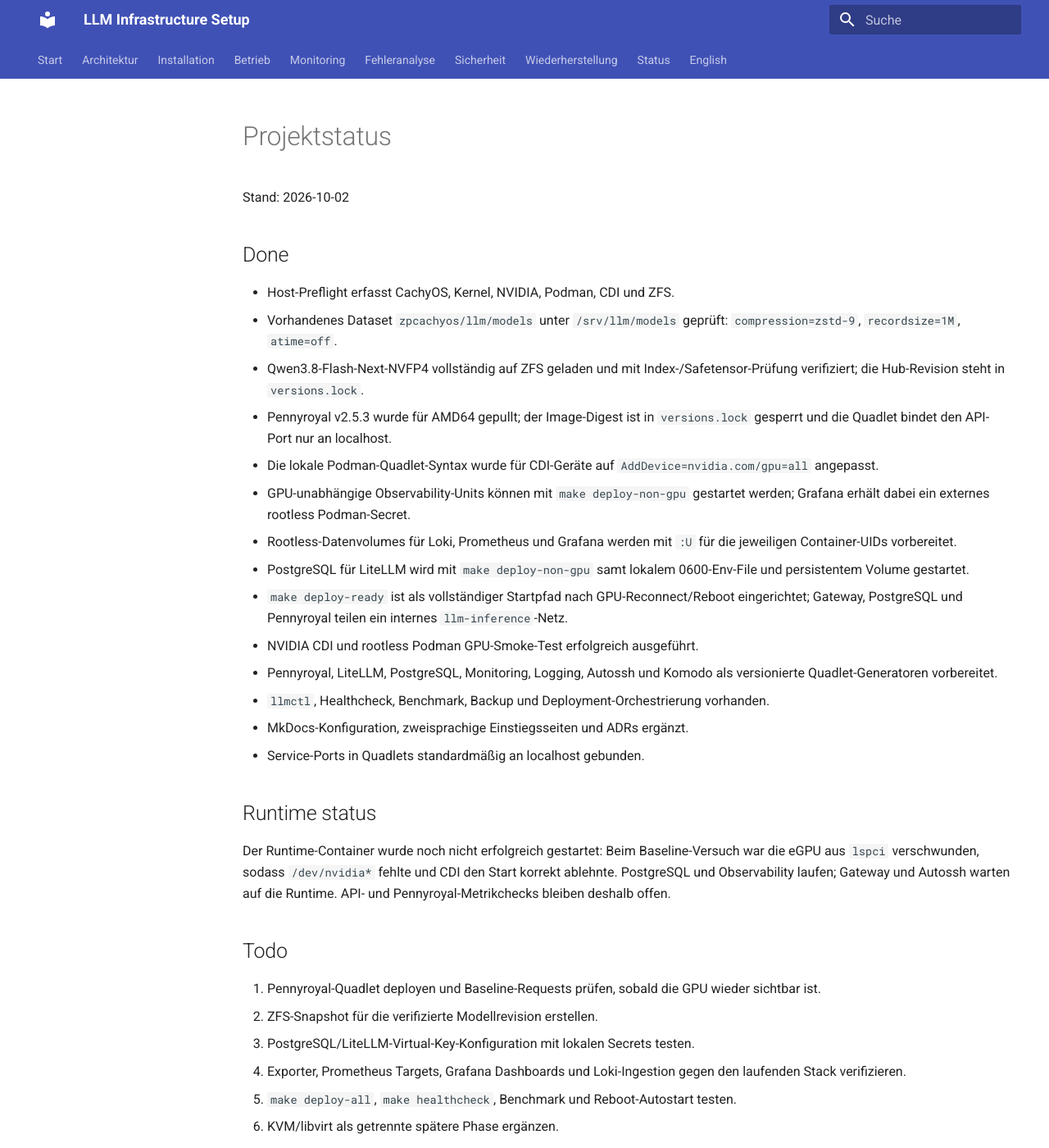
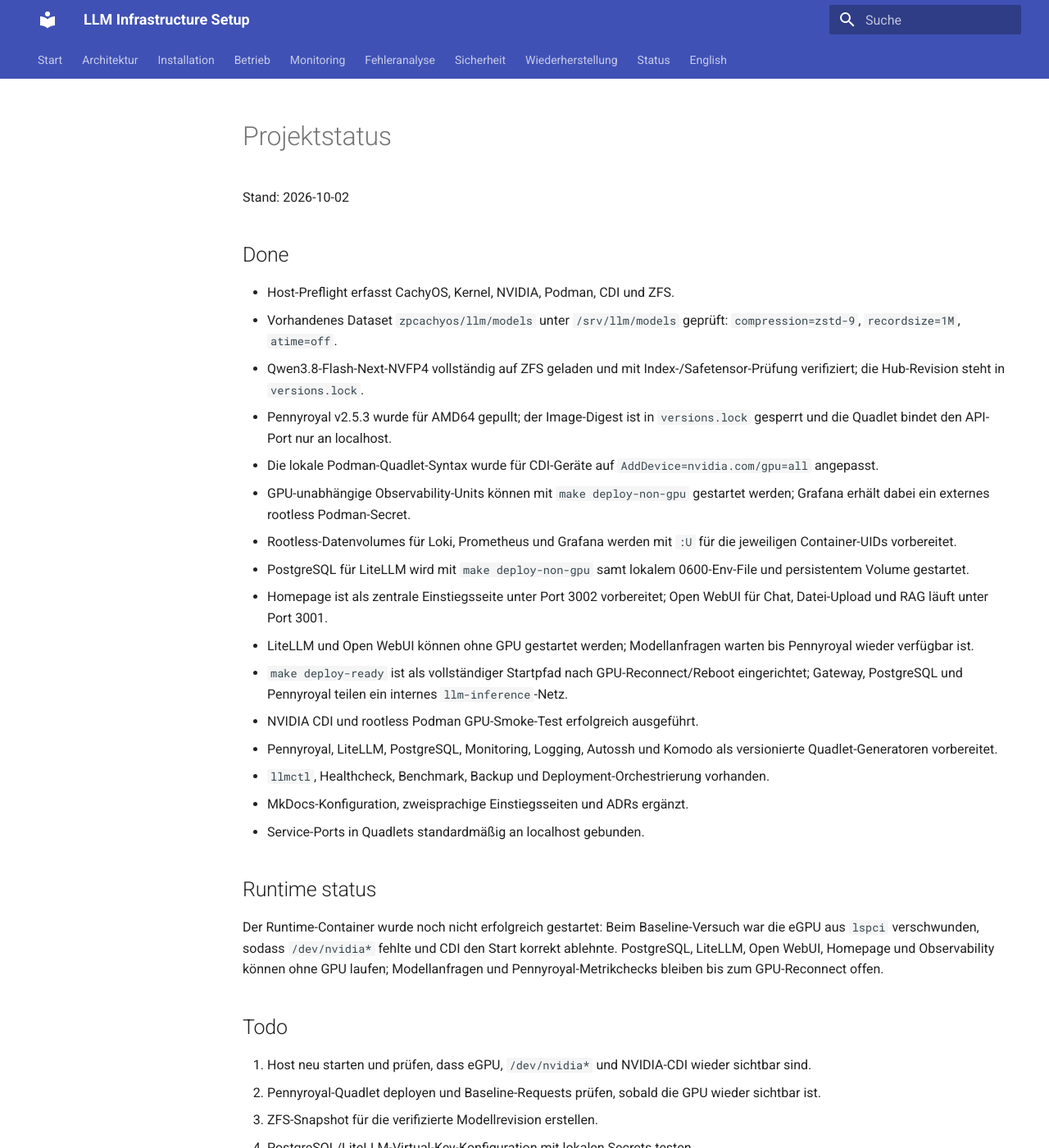
Before and after one commit to thomasdenk79-cyber/llm-infra-setup, an MkDocs documentation site: the page built from docs/STATUS.md, in a window 1280 px wide and 1400 px high. Shown: the whole window at 82% size. Built offline with MkDocs 1.6.1 and Material for MkDocs 9.7.7, drawn with Linux system fonts in a browser that asks for light colours.

Commit message:
feat: add homepage and open webui portal

```diff
--- a/docs/STATUS.md
+++ b/docs/STATUS.md
@@ -12,6 +12,8 @@
 - GPU-unabhängige Observability-Units können mit `make deploy-non-gpu` gestartet werden; Grafana erhält dabei ein externes rootless Podman-Secret.
 - Rootless-Datenvolumes für Loki, Prometheus und Grafana werden mit `:U` für die jeweiligen Container-UIDs vorbereitet.
 - PostgreSQL für LiteLLM wird mit `make deploy-non-gpu` samt lokalem 0600-Env-File und persistentem Volume gestartet.
+- Homepage ist als zentrale Einstiegsseite unter Port 3002 vorbereitet; Open WebUI für Chat, Datei-Upload und RAG läuft unter Port 3001.
+- LiteLLM und Open WebUI können ohne GPU gestartet werden; Modellanfragen warten bis Pennyroyal wieder verfügbar ist.
 - `make deploy-ready` ist als vollständiger Startpfad nach GPU-Reconnect/Reboot eingerichtet; Gateway, PostgreSQL und Pennyroyal teilen ein internes `llm-inference`-Netz.
 - NVIDIA CDI und rootless Podman GPU-Smoke-Test erfolgreich ausgeführt.
 - Pennyroyal, LiteLLM, PostgreSQL, Monitoring, Logging, Autossh und Komodo als versionierte Quadlet-Generatoren vorbereitet.
@@ -21,16 +23,17 @@
 
 ## Runtime status
 
-Der Runtime-Container wurde noch nicht erfolgreich gestartet: Beim Baseline-Versuch war die eGPU aus `lspci` verschwunden, sodass `/dev/nvidia*` fehlte und CDI den Start korrekt ablehnte. PostgreSQL und Observability laufen; Gateway und Autossh warten auf die Runtime. API- und Pennyroyal-Metrikchecks bleiben deshalb offen.
+Der Runtime-Container wurde noch nicht erfolgreich gestartet: Beim Baseline-Versuch war die eGPU aus `lspci` verschwunden, sodass `/dev/nvidia*` fehlte und CDI den Start korrekt ablehnte. PostgreSQL, LiteLLM, Open WebUI, Homepage und Observability können ohne GPU laufen; Modellanfragen und Pennyroyal-Metrikchecks bleiben bis zum GPU-Reconnect offen.
 
 ## Todo
 
-1. Pennyroyal-Quadlet deployen und Baseline-Requests prüfen, sobald die GPU wieder sichtbar ist.
-2. ZFS-Snapshot für die verifizierte Modellrevision erstellen.
-3. PostgreSQL/LiteLLM-Virtual-Key-Konfiguration mit lokalen Secrets testen.
-4. Exporter, Prometheus Targets, Grafana Dashboards und Loki-Ingestion gegen den laufenden Stack verifizieren.
-5. `make deploy-all`, `make healthcheck`, Benchmark und Reboot-Autostart testen.
-6. KVM/libvirt als getrennte spätere Phase ergänzen.
+1. Host neu starten und prüfen, dass eGPU, `/dev/nvidia*` und NVIDIA-CDI wieder sichtbar sind.
+2. Pennyroyal-Quadlet deployen und Baseline-Requests prüfen, sobald die GPU wieder sichtbar ist.
+3. ZFS-Snapshot für die verifizierte Modellrevision erstellen.
+4. PostgreSQL/LiteLLM-Virtual-Key-Konfiguration mit lokalen Secrets testen.
+5. Exporter, Prometheus Targets, Grafana Dashboards und Loki-Ingestion gegen den laufenden Stack verifizieren.
+6. `make deploy-all`, `make healthcheck`, Benchmark und Reboot-Autostart testen.
+7. KVM/libvirt als getrennte spätere Phase ergänzen.
 
 ## Betriebsregeln
 
```
Also changed, not shown: README.md (+20 -3 lines), docs/OPERATIONS.md (+9 -1 lines), 13 other files.
